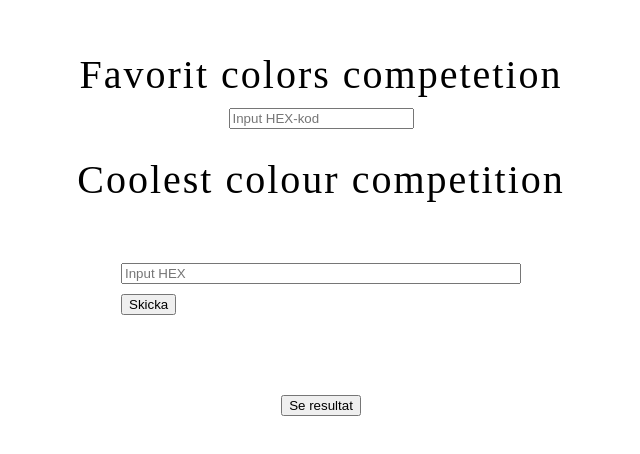
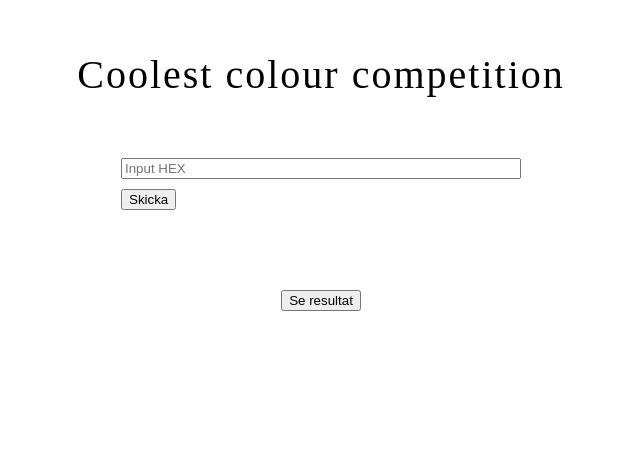
Before and after one commit to johannabarre/barre, a plain HTML site: page index.html in a window 1280 px wide. Shown: the part 126-580 px from the top of the page, without its empty margins (319-959 px from the left). Drawn offline with Linux system fonts and the light colour scheme.

Commit message:
Update text information

```diff
--- a/index.html
+++ b/index.html
@@ -3,13 +3,11 @@
 
 	<head>
   <meta charset=utf-8>
-	<title> Coolors </title>
 	<link href="./main.css" rel="stylesheet" type="text/css">
+	<title> Coolours </title>
   </head>
 
   <body>
-		<h1>Favorit colors competetion</h1>
-				<input placeholder="Input HEX-kod"></input>
 		<h1>Coolest colour competition</h1>
 		<div class="inputSection">
 			<div class="inputs">
```
